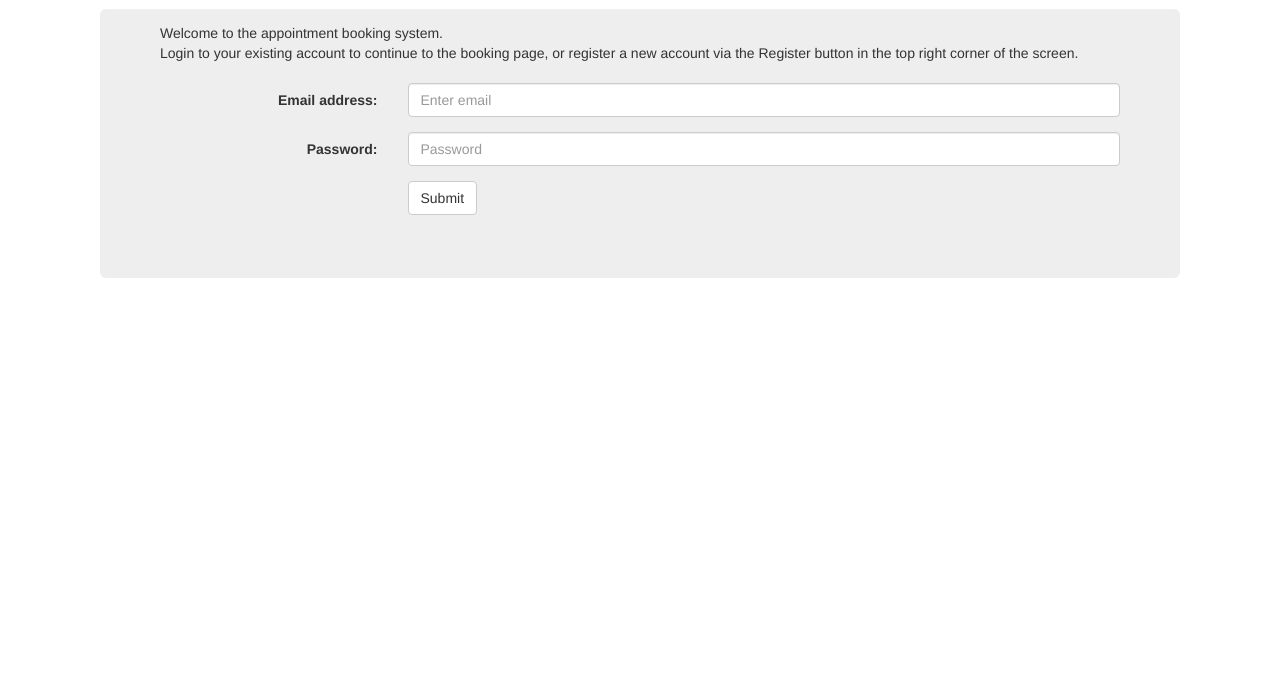
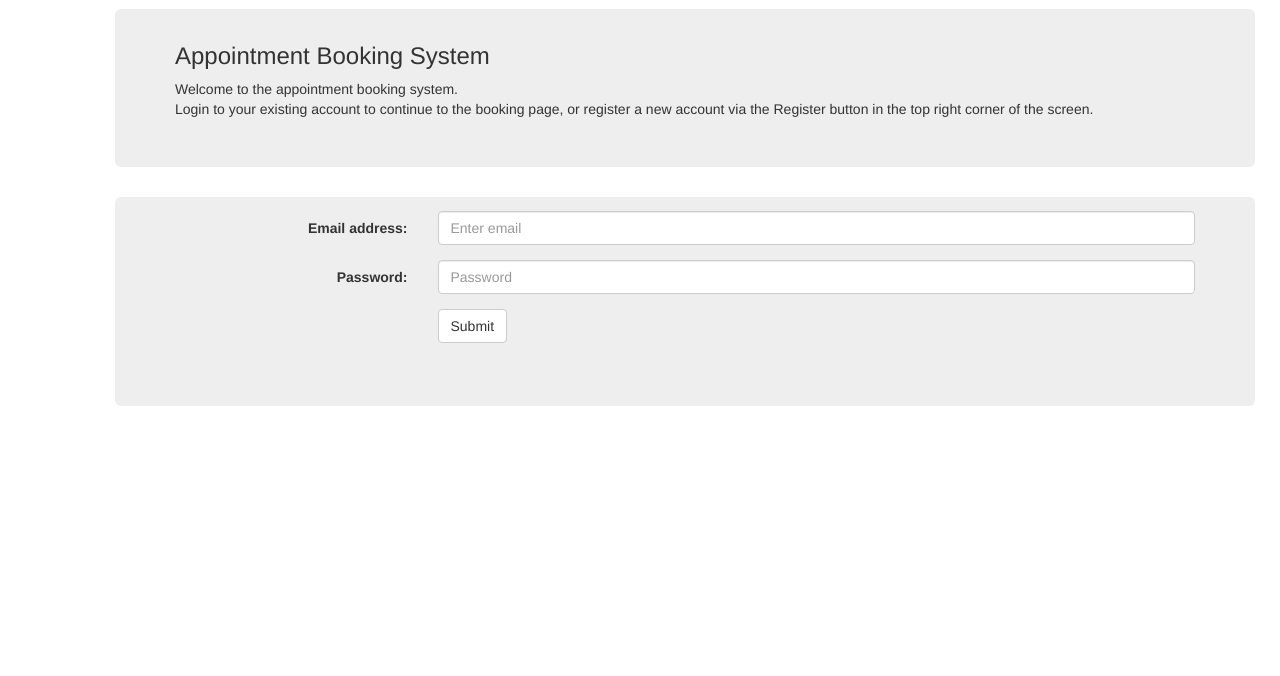
Before and after one commit to AnthonyNicholas/SEPT_appt_booker, a PHP site: page /login.php in a window 1280 px wide. Shown: the part 51-727 px from the top of the page. Run offline with PHP 8.4, Linux system fonts and the light colour scheme.

Commit message:
login form adjustments and credentials in readme

```diff
--- a/views/LoginForm.class.php
+++ b/views/LoginForm.class.php
@@ -10,11 +10,19 @@ class LoginForm
     public function printHtml()
     {
     ?>
+
+    <div class="container">
         <div class = "jumbotron jumbotron-fluid">
+            <h3>Appointment Booking System</h3>
             Welcome to the appointment booking system.<br>
             Login to your existing account to continue to the booking page,
             or register a new account via the Register button in the top right
-            corner of the screen.<br><br>
+            corner of the screen.<br>
+        </div>
+
+
+        <div class = "jumbotron jumbotron-fluid">
+
             <form class="form-horizontal" action="<?php echo htmlspecialchars($_SERVER["PHP_SELF"])?>" method="post">
                 <div class="form-group">
                     <label class="control-label col-sm-3" for="email">Email address:</label>
@@ -35,6 +43,7 @@ class LoginForm
                 </div>
             </form>
         </div>
+        </div>
 
     <?php
     }
```
Also changed, not shown: README.md.
